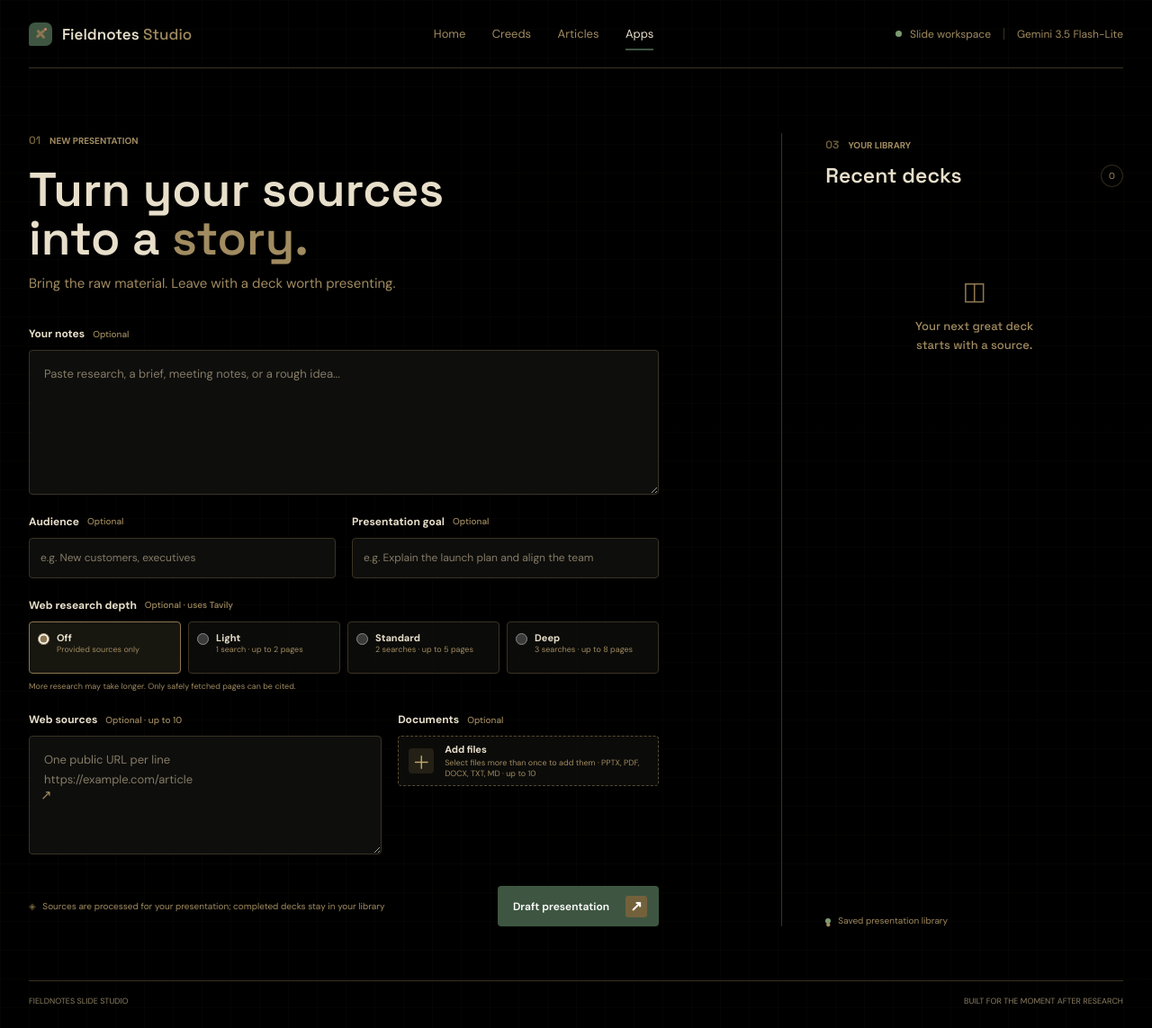
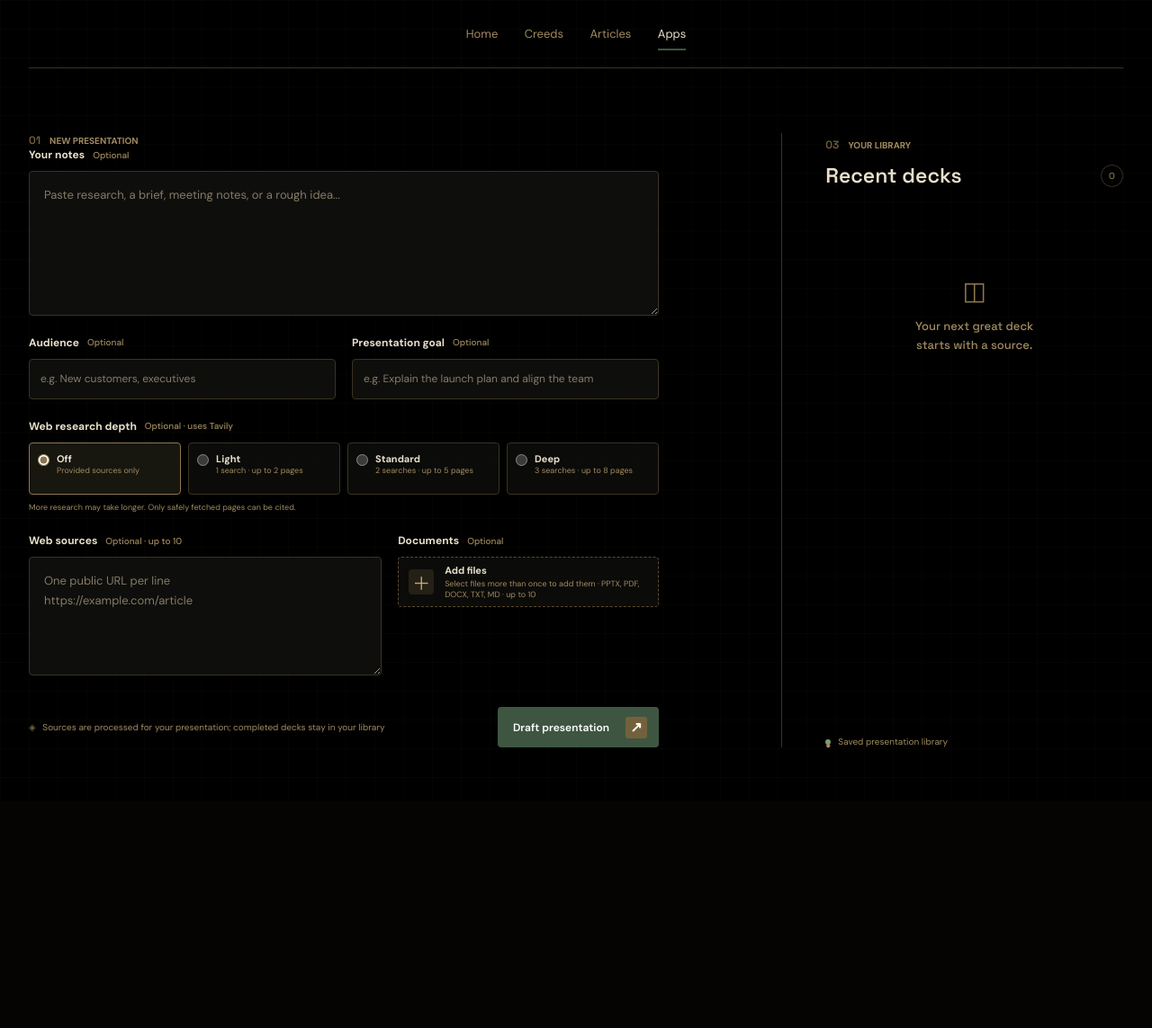
Before and after one commit to Angga-Labola/AI_PPT, a FastAPI app: page / in a window 1280 px wide. Shown: the whole page at 90% size. After the commit the page ends 832 px from the top, so only its background shows below. Run offline with FastAPI, Linux system fonts and the light colour scheme; data that the repository does not hold is empty.

Commit message:
fix frontend

```diff
--- a/static/app.css
+++ b/static/app.css
@@ -27,7 +27,7 @@ body {
 button, textarea, input { font: inherit; }
 button:focus-visible, a:focus-visible, input:focus-visible, textarea:focus-visible, .upload-zone:focus-within { outline: 3px solid rgba(161, 139, 96, .65); outline-offset: 3px; }
 .shell { width: min(1240px, calc(100% - 64px)); margin: 0 auto; }
-.topbar { min-height: 76px; display: flex; align-items: center; justify-content: space-between; gap: 24px; border-bottom: 1px solid var(--line); }
+.topbar { min-height: 76px; display: flex; align-items: center; justify-content: center; gap: 24px; border-bottom: 1px solid var(--line); }
 .brand { display: inline-flex; align-items: center; gap: 11px; color: var(--ink); text-decoration: none; font: 600 17px "Space Grotesk", sans-serif; }
 .brand b { color: var(--muted); font-weight: 500; }
 .brand-mark { position: relative; display: inline-grid; place-items: center; width: 26px; height: 26px; background: #3e5641; border-radius: 7px 7px 7px 2px; }
@@ -148,7 +148,7 @@ input[type="url"] { height: 45px; padding: 0 12px 0 36px; font-size: 12px; }
 @keyframes progress { from { transform: translateX(-20%); } to { transform: translateX(275%); } }
 @media (max-width: 760px) {
   .shell { width: min(100% - 36px, 600px); }
-  .topbar { min-height: 65px; flex-wrap: wrap; justify-content: space-between; padding: 12px 0; }
+  .topbar { min-height: 65px; flex-wrap: wrap; justify-content: center; padding: 12px 0; }
   .site-nav { order: 3; width: 100%; justify-content: space-around; gap: 10px; border-top: 1px solid var(--line); }
   .site-nav a { padding: 12px 4px 5px; }
   .topbar-meta { gap: 6px; font-size: 10px; }
--- a/templates/index.html
+++ b/templates/index.html
@@ -5,7 +5,7 @@
   <meta charset="utf-8">
   <meta name="viewport" content="width=device-width, initial-scale=1">
   <meta name="theme-color" content="#000000">
-  <title>Fieldnotes Slide Studio</title>
+  <title>AI PowerPoint Generator</title>
   <link rel="preconnect" href="https://fonts.googleapis.com">
   <link rel="preconnect" href="https://fonts.gstatic.com" crossorigin>
   <link href="https://fonts.googleapis.com/css2?family=DM+Sans:wght@400;500;600;700&family=Space+Grotesk:wght@400;500;600;700&display=swap" rel="stylesheet">
@@ -15,25 +15,18 @@
   <div class="shell">
     <!-- Header and links to the shared apps website. -->
     <header class="topbar">
-      <a class="brand" href="/" aria-label="Fieldnotes Slide Studio home">
-        <span class="brand-mark" aria-hidden="true"><i></i></span>
-        <span>Fieldnotes <b>Studio</b></span>
-      </a>
       <nav class="site-nav" aria-label="Main navigation">
         <a href="https://angga-labola.github.io/index.html">Home</a>
         <a href="https://angga-labola.github.io/creeds.html">Creeds</a>
         <a href="https://angga-labola.github.io/articles.html">Articles</a>
         <a href="https://angga-labola.github.io/apps.html" aria-current="page">Apps</a>
       </nav>
-      <div class="topbar-meta"><span class="signal-dot"></span><span>Slide workspace</span><span class="meta-divider"></span><span>Gemini 3.5 Flash-Lite</span></div>
     </header>
 
     <!-- Main form: IDs here are looked up by static/app.js. Keep them in sync. -->
     <main class="layout">
       <section class="composer" aria-labelledby="page-title">
         <div class="eyebrow"><span>01</span> NEW PRESENTATION</div>
-        <h1 id="page-title">Turn your sources<br>into a <em>story.</em></h1>
-        <p class="intro">Bring the raw material. Leave with a deck worth presenting.</p>
 
         <form id="deck-form">
           <label class="field-label" for="source-text">Your notes <span>Optional</span></label>
@@ -64,7 +57,7 @@
           <div class="input-grid">
             <div class="source-block">
               <label class="field-label" for="source-url">Web sources <span>Optional · up to 10</span></label>
-              <div class="url-wrap"><span class="url-prefix" aria-hidden="true">↗</span><textarea id="source-url" name="url" rows="3" placeholder="One public URL per line&#10;https://example.com/article"></textarea></div>
+              <div class="url-wrap"><textarea id="source-url" name="url" rows="3" placeholder="One public URL per line&#10;https://example.com/article"></textarea></div>
             </div>
             <div class="source-block">
               <span class="field-label">Documents <span>Optional</span></span>
@@ -105,7 +98,7 @@
         <div class="library-bottom"><span class="storage-mark" aria-hidden="true">●</span> Saved presentation library</div>
       </aside>
     </main>
-    <footer class="site-footer"><span>FIELDNOTES SLIDE STUDIO</span><span>BUILT FOR THE MOMENT AFTER RESEARCH</span></footer>
+
   </div>
   <!-- defer runs the app code after the page markup has been read. -->
   <script src="/static/app.js?v=background-jobs-1" defer></script>
```
